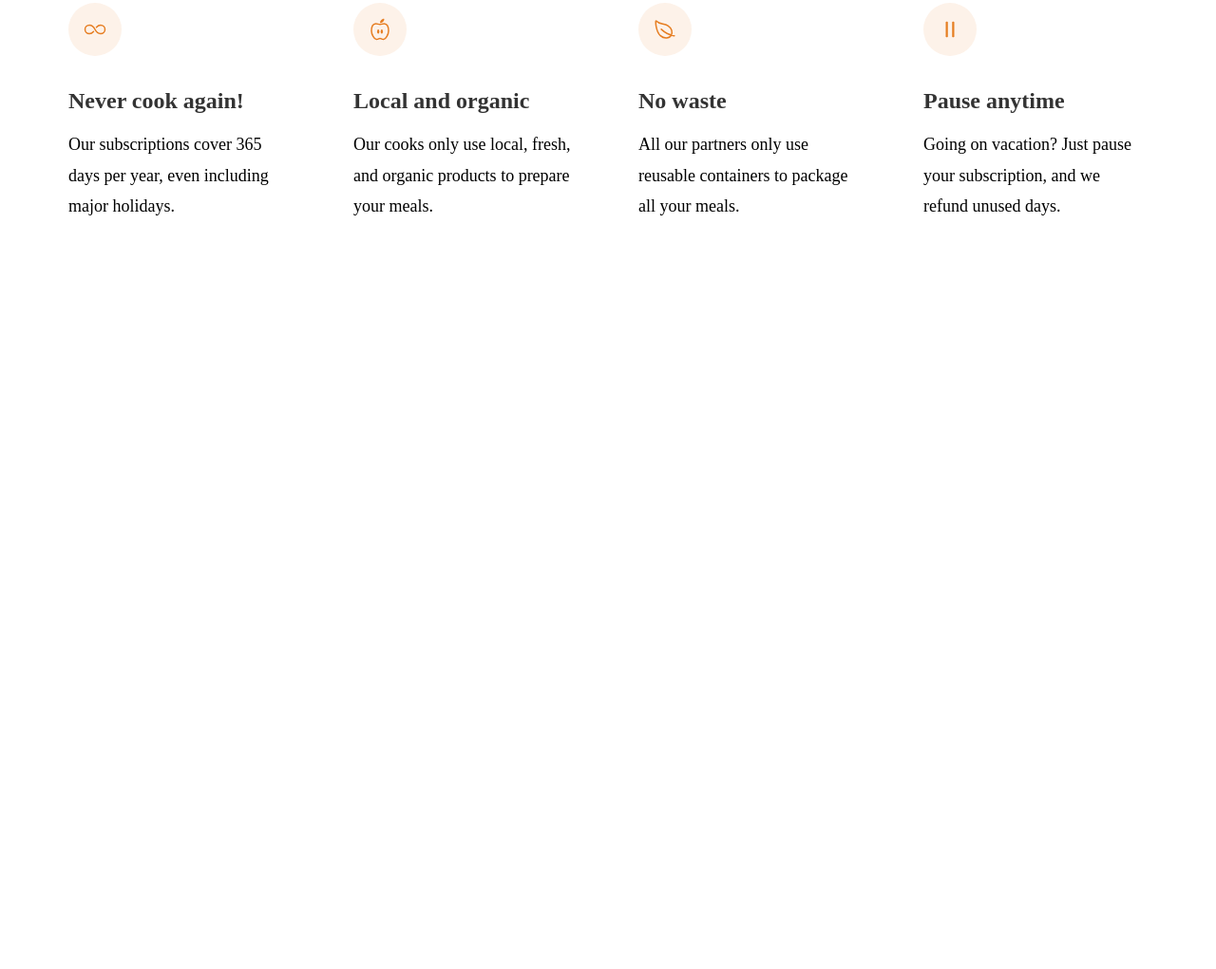
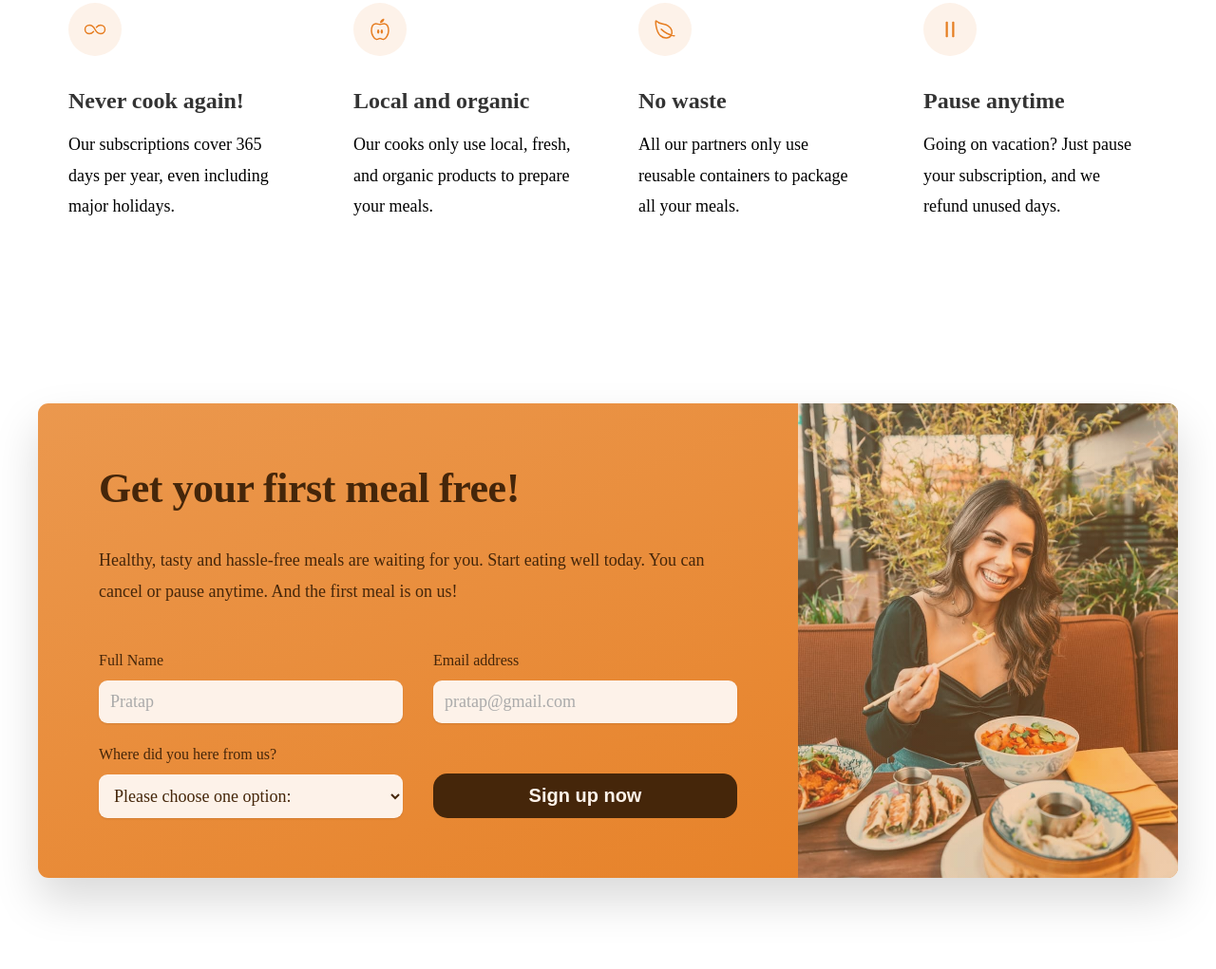
Before and after one commit to Pratapgorrela/cssapp, a plain HTML site: page index.html in a window 1280 px wide. Shown: the part 5646-6667 px from the top of the page at 95% size. Before the commit the page ends 5975 px from the top, so only its background shows below. Drawn offline with nearby package versions, Linux system fonts and the light colour scheme; files whose address does not match are found by name.

Commit message:
Cta section changes added.

```diff
--- a/css/general.css
+++ b/css/general.css
@@ -55,6 +55,7 @@ html {
   letter-spacing: 0.75px;
 }
 
+.btn,
 .btn:link,
 .btn:visited {
   display: inline-block;
@@ -63,6 +64,9 @@ html {
   padding: 1.6rem 3.2rem;
   border-radius: 1.5rem;
   font-weight: 600;
+
+  border: none;
+  cursor: pointer;
 
   /* transition: background-color 0.3s; */
   transition: all 0.3s;
@@ -89,8 +93,21 @@ html {
 .btn--outlined:active {
   background-color: #fdf2e9;
   /* border: 3px solid #fff; */
+
   /* Trick to add border inside */
   box-shadow: inset 0 0 0 3px #fff;
+}
+
+.btn--form {
+  background-color: #45260a;
+  color: #fdf2e9;
+  align-self: end;
+  padding: 1.2rem;
+}
+
+.btn--form:hover {
+  background-color: #fff;
+  color: #555;
 }
 
 .link:link,
@@ -153,3 +170,29 @@ html {
 .center--text {
   text-align: center;
 }
+
+.list {
+  list-style: none;
+  display: flex;
+  flex-direction: column;
+  gap: 1.6rem;
+  padding: 0;
+}
+
+.list-icon {
+  width: 3rem;
+  height: 3rem;
+  color: #e67e22;
+}
+
+.list-item {
+  font-size: 1.8rem;
+  display: flex;
+  align-items: center;
+  gap: 1.6rem;
+}
+
+*:focus {
+  outline: none;
+  box-shadow: 0 0 0 0.8rem rgba(230, 125, 34, 0.5);
+}
--- a/css/style.css
+++ b/css/style.css
@@ -315,26 +315,6 @@
   color: #e67e22;
 }
 
-.list {
-  list-style: none;
-  display: flex;
-  flex-direction: column;
-  gap: 1.6rem;
-}
-
-.list-icon {
-  width: 3rem;
-  height: 3rem;
-  color: #e67e22;
-}
-
-.list-item {
-  font-size: 1.8rem;
-  display: flex;
-  align-items: center;
-  gap: 1.6rem;
-}
-
 .all-recipies {
   text-align: center;
   font-size: 1.8rem;
@@ -411,27 +391,6 @@
 .section-pricing {
   padding: 9.6rem 0;
   /* text-align: center; */
-}
-
-.list {
-  list-style: none;
-  display: flex;
-  flex-direction: column;
-  gap: 1.6rem;
-  padding: 0;
-}
-
-.list-icon {
-  width: 3rem;
-  height: 3rem;
-  color: #e67e22;
-}
-
-.list-item {
-  font-size: 1.8rem;
-  display: flex;
-  align-items: center;
-  gap: 1.6rem;
 }
 
 .pricing-plan {
@@ -536,3 +495,87 @@
   font-size: 1.8rem;
   line-height: 1.8;
 }
+
+/* ************************************** */
+/* CTA SECTION */
+/* ************************************** */
+
+.section-cta {
+  padding: 9.6rem 0;
+}
+
+.cta {
+  display: grid;
+  grid-template-columns: 2fr 1fr;
+  box-shadow: 0 2.4rem 4.8rem rgba(0, 0, 0, 0.15);
+  border-radius: 11px;
+  background-image: linear-gradient(to right bottom, #eb984e, #e67e22);
+  overflow: hidden;
+  padding: 0;
+
+  height: 50rem;
+}
+
+.cta-text-box {
+  padding: 6.4rem;
+  color: #45260a;
+}
+
+.cta .heading-secondary {
+  /* color: #45260a; */
+  color: inherit;
+  margin-bottom: 3.2rem;
+}
+
+.cta-text {
+  font-size: 1.8rem;
+  line-height: 1.8;
+  margin-bottom: 4.8rem;
+}
+
+.cta-img-box {
+  background-size: cover;
+  background-position: center;
+  background-image: linear-gradient(
+      to right bottom,
+      rgba(235, 151, 78, 0.35),
+      rgba(230, 125, 34, 0.35)
+    ),
+    url("../img/eating.jpg");
+}
+
+.cta-form {
+  display: grid;
+  grid-template-columns: 1fr 1fr;
+  column-gap: 3.2rem;
+  row-gap: 2.4rem;
+}
+
+.cta-form label {
+  display: block;
+  font-size: 1.6rem;
+  font-weight: 500;
+  margin-bottom: 1.2rem;
+}
+
+.cta-form input,
+.cta-form select {
+  width: 100%;
+  font-size: 1.8rem;
+  padding: 1.2rem;
+  font-family: inherit;
+  border: none;
+  background-color: #fdf2e9;
+  border-radius: 9px;
+  box-shadow: 0 1px 2px rgba(0, 0, 0, 0.1);
+  color: inherit;
+}
+
+.cta-form input::placeholder {
+  color: #aaa;
+}
+
+.cta *:focus {
+  outline: none;
+  box-shadow: 0 0 0 0.8rem rgba(253, 242, 233, 0.5);
+}
--- a/index.html
+++ b/index.html
@@ -511,6 +511,58 @@
           </dv>
         </div>
       </section>
+
+      <section class="section-cta">
+        <div class="container cta">
+          <div class="cta-text-box">
+            <h2 class="heading-secondary">Get your first meal free!</h2>
+            <p class="cta-text">
+              Healthy, tasty and hassle-free meals are waiting for you. Start
+              eating well today. You can cancel or pause anytime. And the first
+              meal is on us!
+            </p>
+            <form class="cta-form" action="#">
+              <div>
+                <label for="full-name">Full Name</label>
+                <input
+                  class="name"
+                  type="text"
+                  id="full-name"
+                  placeholder="Pratap"
+                  required
+                />
+              </div>
+              <div>
+                <label for="email">Email address</label>
+                <input
+                  class="email"
+                  id="email"
+                  placeholder="pratap@gmail.com"
+                  required
+                />
+              </div>
+              <div>
+                <label for="select-where">Where did you here from us?</label>
+                <select id="select-where" required>
+                  <option value="">Please choose one option:</option>
+                  <option value="friends">Friends and family</option>
+                  <option value="youtube">Youtube videos</option>
+                  <option value="ad">Facebook ad</option>
+                  <option value="others">Others</option>
+                </select>
+              </div>
+              <!-- <div> -->
+              <button class="btn btn--form">Sign up now</button>
+              <!-- </div> -->
+            </form>
+          </div>
+          <div
+            class="cta-img-box"
+            role="img"
+            aria-label="Women enjoying food"
+          ></div>
+        </div>
+      </section>
     </main>
     <script
       type="module"
```
